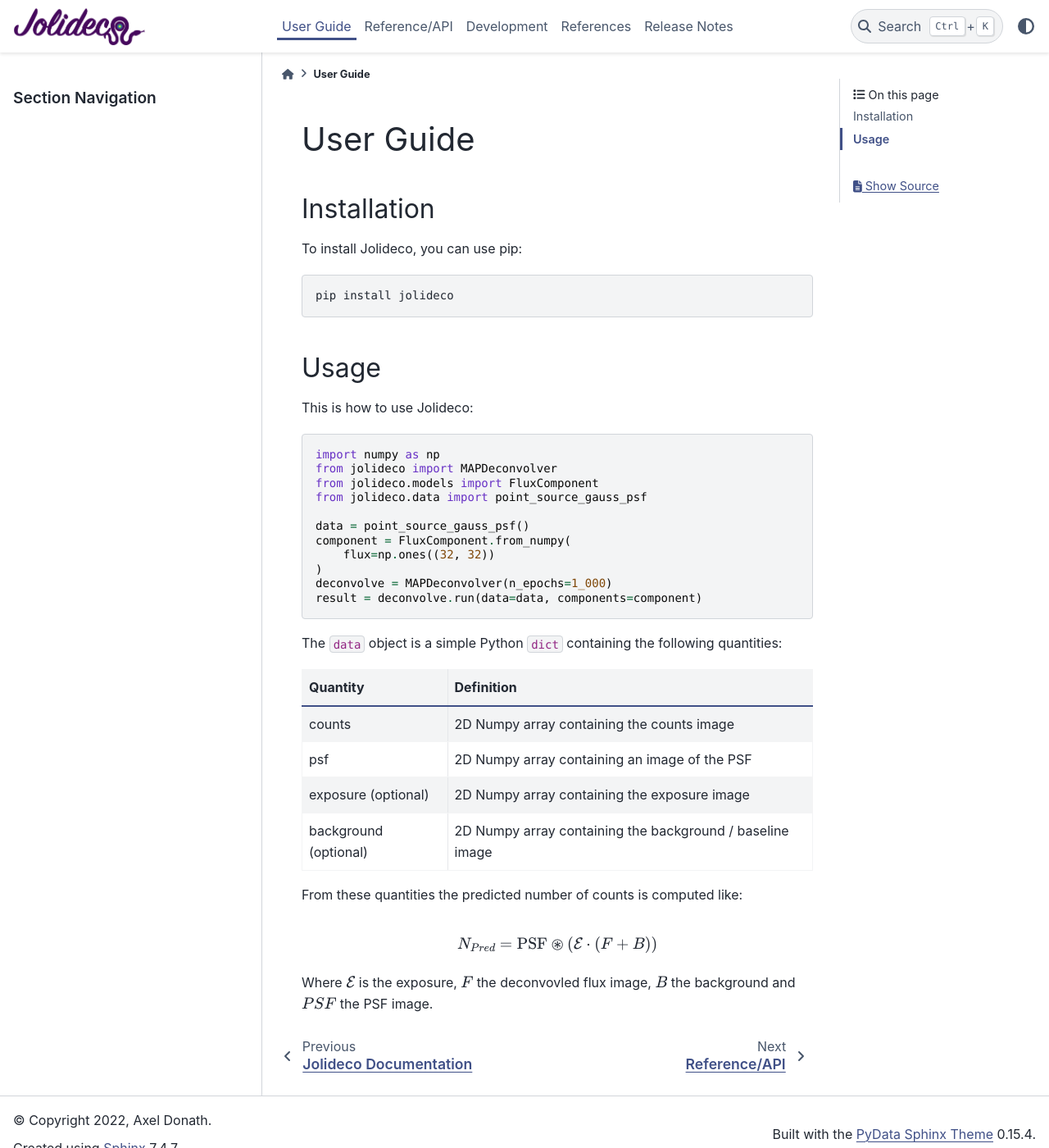
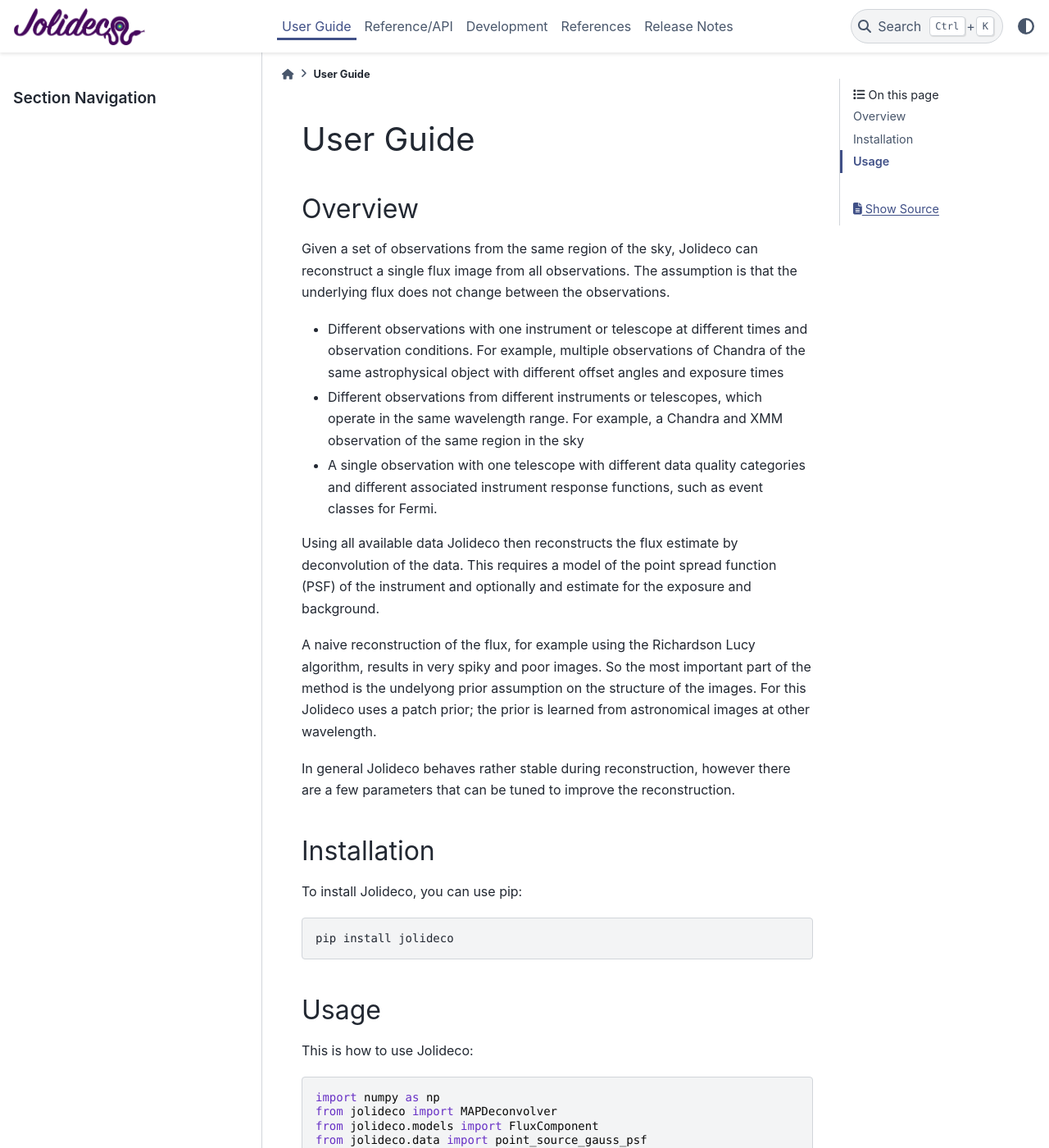
Before and after one commit to jolideco/jolideco, a Sphinx documentation site: the page built from docs/user/index.rst, in a window 1280 px wide and 1400 px high. Shown: the whole window at 82% size. Built offline with Sphinx 7.4.7 and the PyData theme 0.15.4, drawn with Linux system fonts in a browser that asks for light colours; the version number could not be read and is left out; some of the changed text lies outside the part shown.

Commit message:
Add more content to the docs

```diff
--- a/docs/index.rst
+++ b/docs/index.rst
@@ -8,6 +8,10 @@ Jolideco Documentation
 
 This is the documentation for Jolideco. Jolideco is a Python library for Joint
 Likelihood deconvolution of a set of observations in the presence of Poisson noise.
+I improves both the spatial resolution of the observations and signal to noise ratio.
+
+"Jolideco" is short for "(Jo)int (Li)kelihood (De)convolution" and means
+"pretty decoration" in French.
 
 Jolideco relies on `Pytorch <https://pytorch.org/>`_.
 
--- a/docs/user/index.rst
+++ b/docs/user/index.rst
@@ -1,6 +1,33 @@
 **********
 User Guide
 **********
+
+Overview
+========
+
+Given a set of observations from the same region of the sky, Jolideco can reconstruct
+a single flux image from all observations. The assumption is that the underlying flux
+does not change between the observations.
+
+* Different observations with one instrument or telescope at different times and observation conditions.
+  For example, multiple observations of Chandra of the same astrophysical object with different offset
+  angles and exposure times
+* Different observations from different instruments or telescopes, which operate in the same wavelength range.
+  For example, a Chandra and XMM observation of the same region in the sky
+* A single observation with one telescope with different data quality categories and different associated
+  instrument response functions, such as event classes for Fermi.
+
+Using all available data Jolideco then reconstructs the flux estimate by deconvolution of the
+data. This requires a model of the point spread function (PSF) of the instrument and optionally
+and estimate for the exposure and background.
+
+A naive reconstruction of the flux, for example using the Richardson Lucy algorithm,
+results in very spiky and poor images. So the most important part of the method is the
+undelyong prior assumption on the structure of the images. For this Jolideco uses a
+patch prior; the prior is learned from astronomical images at other wavelength.
+
+In general Jolideco behaves rather stable during reconstruction, however there are a few
+parameters that can be tuned to improve the reconstruction.
 
 
 Installation
@@ -30,6 +57,19 @@ This is how to use Jolideco:
     deconvolve = MAPDeconvolver(n_epochs=1_000)
     result = deconvolve.run(data=data, components=component)
 
+
+The ``MAPDeconvolver`` is the main API of Jolideco. It runs the reconstruction
+algorithm and returns a ``MapDeconvolverResult`` object.
+
+The main data types and classes are:
+
+- ``FluxComponents``: a collection of flux components, they hold the model parameters.
+- ``NPPredCalibrations``: a collection of calibration models, that hold the parameters
+ for the calibratuion, including the background norm as well as positional shift per
+ observation.
+- ``data``: a list of dictionaries with the required data for each observation (see below)
+
+
 The ``data`` object is a simple Python ``dict`` containing the following quantities:
 
 ===================== =================================================
```
